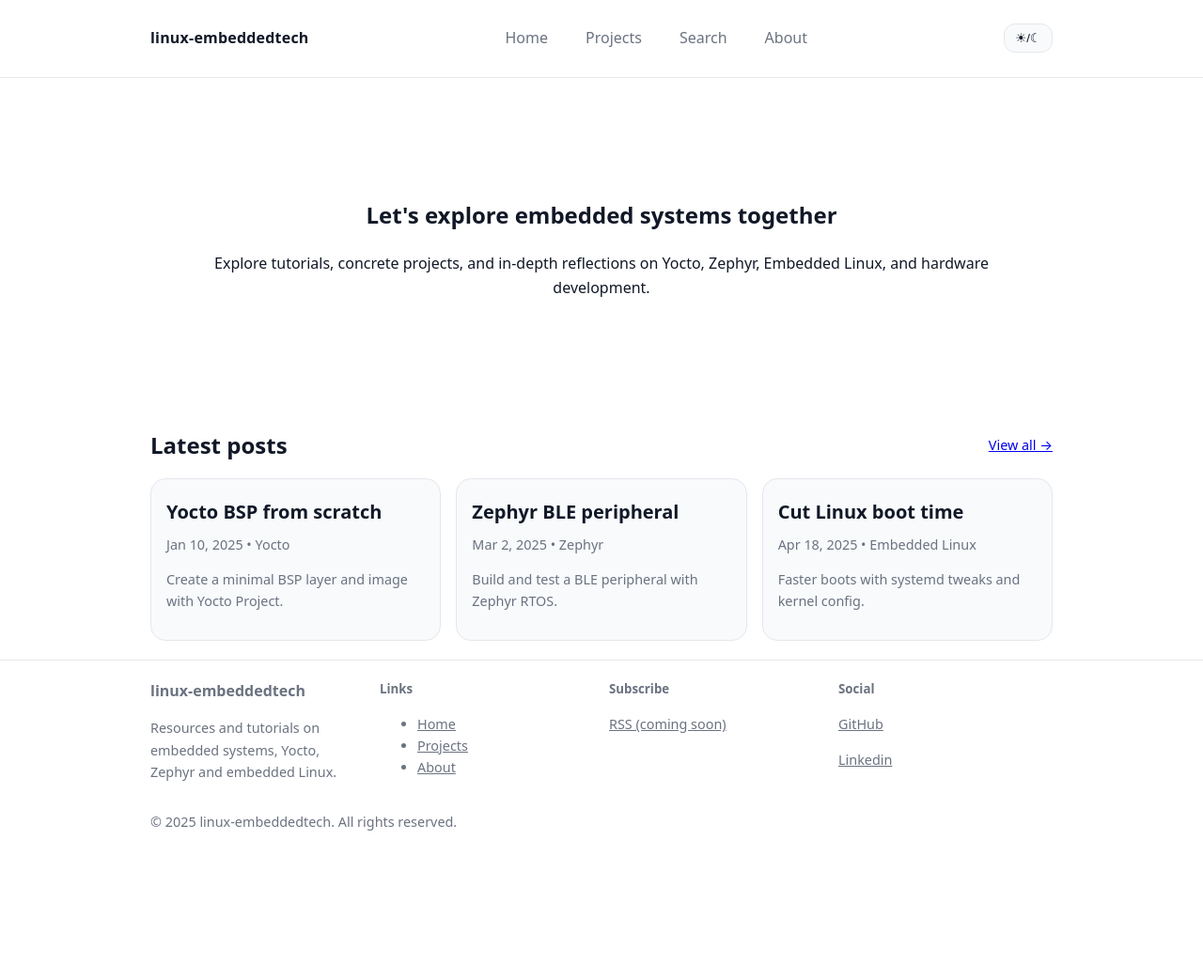
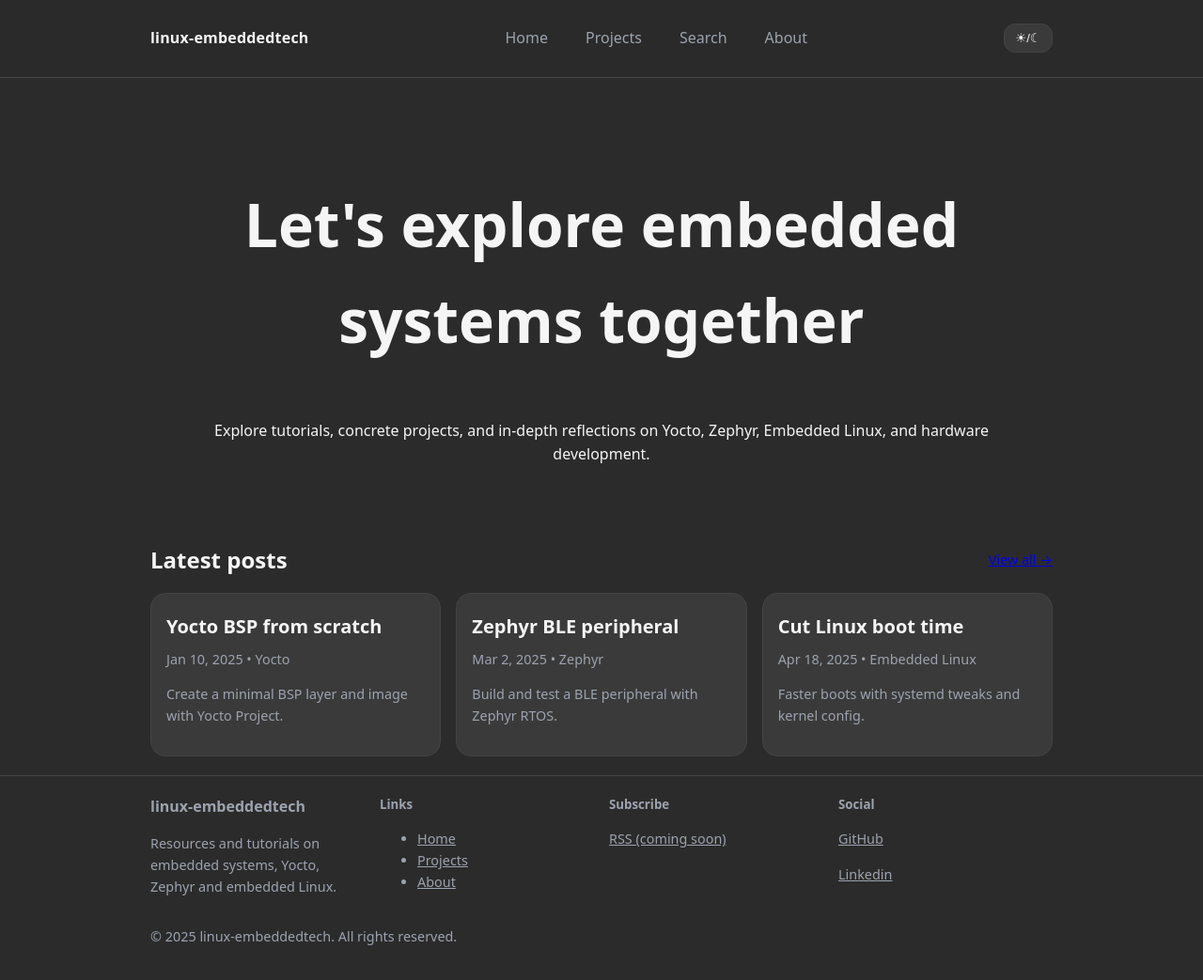
Before and after one commit to BarthYer/EmbeddedTechStatic, a plain HTML site: page index.html in a window 1280 px wide. Shown: the whole page at 94% size. Before the commit the page ends 920 px from the top, so only its background shows below. Drawn offline with nearby package versions, Linux system fonts and the light colour scheme.

Commit message:
update code pages color

```diff
--- a/assets/css/styles.css
+++ b/assets/css/styles.css
@@ -1,20 +1,21 @@
 /* Minimal, modern, responsive blog - light/dark toggleable */
 :root {
+  --bg: #2B2B2B;     /* fond sombre */
+  --fg: #f5f5f5;     /* texte clair pour lisibilité */
+  --muted: #9ca3af;  /* texte secondaire gris */
+  --card: #3a3a3a;   /* cartes légèrement plus claires */
+  --accent: #38bdf8; /* bleu cyan pour liens/boutons */
+  --border: #444444; /* séparateurs discrets */
+
+}
+
+[data-theme="dark"] {
   --bg: #ffffff;
   --fg: #111827;
   --muted: #6b7280;
   --card: #f8fafc;
   --accent: #2563eb;
   --border: #e5e7eb;
-}
-
-[data-theme="dark"] {
-  --bg: #0b1220;
-  --fg: #e5e7eb;
-  --muted: #9ca3af;
-  --card: #111827;
-  --accent: #38bdf8;
-  --border: #1f2937;
 }
 
 * { box-sizing: border-box; }
--- a/index.html
+++ b/index.html
@@ -28,7 +28,7 @@
 
 <section class="section-title-home">
   <div>
-    <h1>Let's explore embedded systems together</h1>
+    <h1 style="font-size: 4rem;">Let's explore embedded systems together</h1>
     <p>Explore tutorials, concrete projects, and in-depth reflections on Yocto, Zephyr, Embedded Linux, and hardware development.</p>
   </div>
 </section>
```
